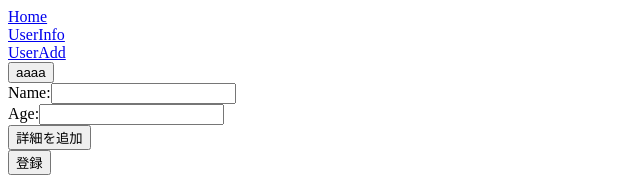
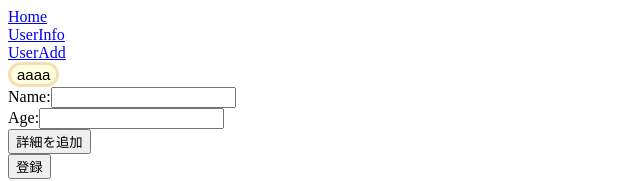
Before and after one commit to koyamal/gae-app, a React (Create React App) app in the folder client/: page /addUser in a window 1280 px wide. Shown: the top 181 px of the page, without its empty margins (0-640 px from the left). Built offline with nearby package versions, Linux system fonts and the light colour scheme.

Commit message:
Buttonコンポーネントにデザインを追加

```diff
--- a/client/src/components/atoms/Button.tsx
+++ b/client/src/components/atoms/Button.tsx
@@ -12,7 +12,7 @@ const Button: React.FC<Props> = (props) => {
   const classes = useStyles();
   return (
     <div className={classes.btnContainer}>
-      <button onClick={onClickEvent}>{children}</button>
+      <button className={classes.btn} onClick={onClickEvent}>{children}</button>
     </div>
   );
 };
@@ -20,6 +20,15 @@ const Button: React.FC<Props> = (props) => {
 const styles = {
   btnContainer: {
   },
+  btn: {
+    fontSize: "15px",
+    background: "#ffffe0",
+    borderRadius: "100px",
+    border: "solid #f5deb3",
+    '&:hover': {
+      background: "#fdf5e6",
+    },
+  }
 };
 const useStyles = createUseStyles(styles);
 
```
